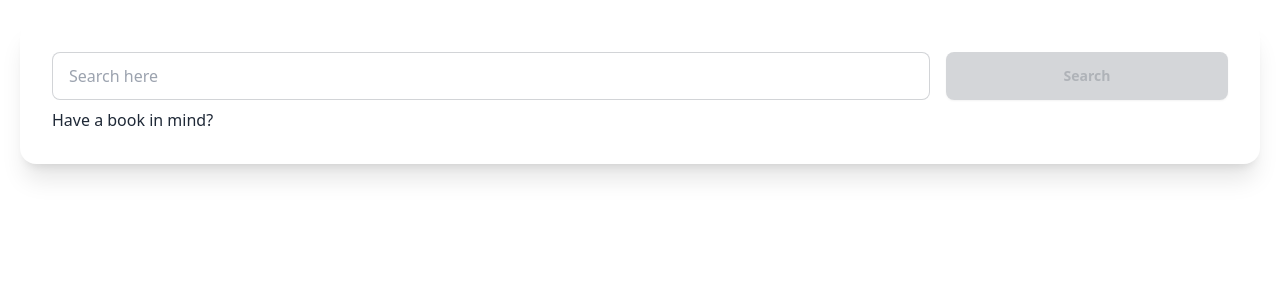
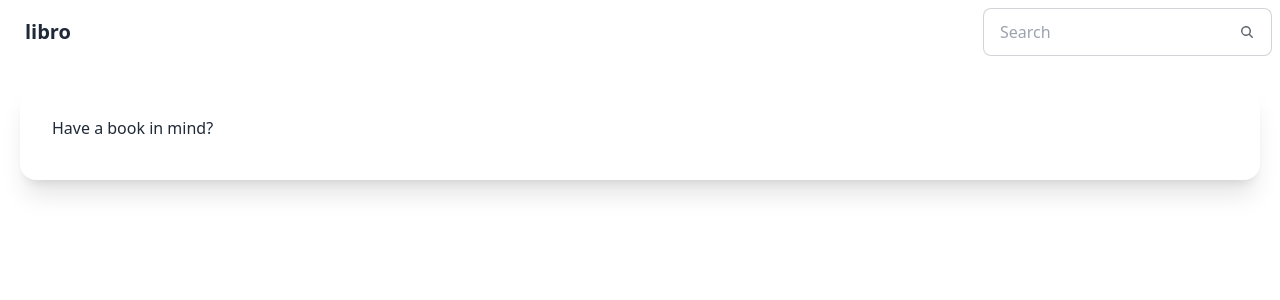
Before and after one commit to johnreybacal/libro, a React (Vite) app: page / in a window 1280 px wide. Shown: the top 300 px of the page. Built offline with nearby package versions, Linux system fonts and the light colour scheme.

Commit message:
add nav bar, moved search

```diff
--- a/src/App.tsx
+++ b/src/App.tsx
@@ -3,17 +3,21 @@ import { Book, Pagination } from './types'
 import { getBooks } from './client'
 import PaginationButtons from './PaginationButtons'
 import BookList from './BookList'
+import NavigationBar from './NavigationBar'
 
 function App() {
-  const [search, setSearch] = useState<string>("")
-  const searched = useRef<string>("")
+  const search = useRef<string>("")
   const [books, setBooks] = useState<Book[]>([])
   const [pagination, setPagination] = useState<Pagination>({ startIndex: 0, maxResults: 12, page: 0 })
 
-  async function performSearch() {
-    searched.current = search
+  async function onSearch(query: string) {
+    if (query === search.current) {
+      return
+    }
+
+    search.current = query
     pagination.startIndex = 0
-    const { totalItems, books } = await getBooks(search, pagination)
+    const { totalItems, books } = await getBooks(query, pagination)
     setPagination({
       ...pagination,
       totalItems,
@@ -26,7 +30,7 @@ function App() {
   async function onPageChange(page: number) {
     pagination.page = page;
     pagination.startIndex = pagination.maxResults * (page)
-    const { books } = await getBooks(searched.current, pagination)
+    const { books } = await getBooks(search.current, pagination)
     setPagination({
       ...pagination
     })
@@ -34,41 +38,27 @@ function App() {
     setBooks(books)
   }
 
-  return (
+  return (<>
+    <NavigationBar
+      onSearch={onSearch}
+    />
     <div className="card bg-base-100 shadow-xl m-5">
       <div className="card-body">
-        <div className="grid grid-cols-4 gap-4">
-          <div className='grid col-span-3'>
-            <input
-              type="text"
-              value={search}
-              onChange={(event) => {
-                const value = event.target.value;
-                setSearch(value);
-              }}
-              placeholder="Search here"
-              className="input input-bordered w-full"
-            />
-          </div>
-          <div className='grid col-span-1'>
-            <button className="btn btn-primary" onClick={performSearch} disabled={search.trim() === ""}>
-              Search
-            </button>
-          </div>
-        </div>
         {books.length > 0
           ? <BookList
-            books={books}>
-          </BookList>
-          : searched.current === "" ? <p>Have a book in mind?</p> : <p>No result.</p>
+            books={books}
+          />
+          : search.current === "" ? <p>Have a book in mind?</p> : <p>No result.</p>
         }
-        <PaginationButtons
-          pagination={pagination}
-          onPageChange={onPageChange}>
-        </PaginationButtons>
+        <div className="m-auto">
+          <PaginationButtons
+            pagination={pagination}
+            onPageChange={onPageChange}
+          />
+        </div>
       </div>
     </div>
-  )
+  </>)
 }
 
 export default App
--- a/src/BookList.tsx
+++ b/src/BookList.tsx
@@ -14,6 +14,7 @@ function BookList({ books }: {
     <>
       <select
         className="select w-full max-w-xs"
+        value={format}
         onChange={(e) => setFormat(e.target.value as Format)}
       >
         <option value={TABLE}>Table</option>
--- /dev/null
+++ b/src/NavigationBar.tsx
@@ -0,0 +1,38 @@
+import { useState } from "react"
+
+function NavigationBar({ onSearch }: {
+  onSearch: (query: string) => Promise<void>
+}) {
+  const [search, setSearch] = useState<string>("")
+  return (<div className="navbar bg-base-100">
+    <div className="flex-1">
+      <a className="btn btn-ghost text-xl">libro</a>
+    </div>
+    <div className="flex-none gap-2">
+      <label className="input input-bordered flex items-center gap-2">
+        <input
+          type="text"
+          className="grow"
+          placeholder="Search" value={search}
+          onChange={(event) => setSearch(event.target.value)}
+          onKeyDown={(event) => {
+            if (event.key === "Enter") {
+              onSearch(search)
+            }
+          }} />
+        <svg
+          xmlns="http://www.w3.org/2000/svg"
+          viewBox="0 0 16 16"
+          fill="currentColor"
+          className="h-4 w-4 opacity-70">
+          <path
+            fillRule="evenodd"
+            d="M9.965 11.026a5 5 0 1 1 1.06-1.06l2.755 2.754a.75.75 0 1 1-1.06 1.06l-2.755-2.754ZM10.5 7a3.5 3.5 0 1 1-7 0 3.5 3.5 0 0 1 7 0Z"
+            clipRule="evenodd" />
+        </svg>
+      </label>
+    </div>
+  </div>)
+}
+
+export default NavigationBar
--- a/tailwind.config.js
+++ b/tailwind.config.js
@@ -5,4 +5,7 @@ export default {
     extend: {},
   },
   plugins: [require("daisyui")],
+  daisyui: {
+    themes: ["light", "dark"],
+  },
 };
```
